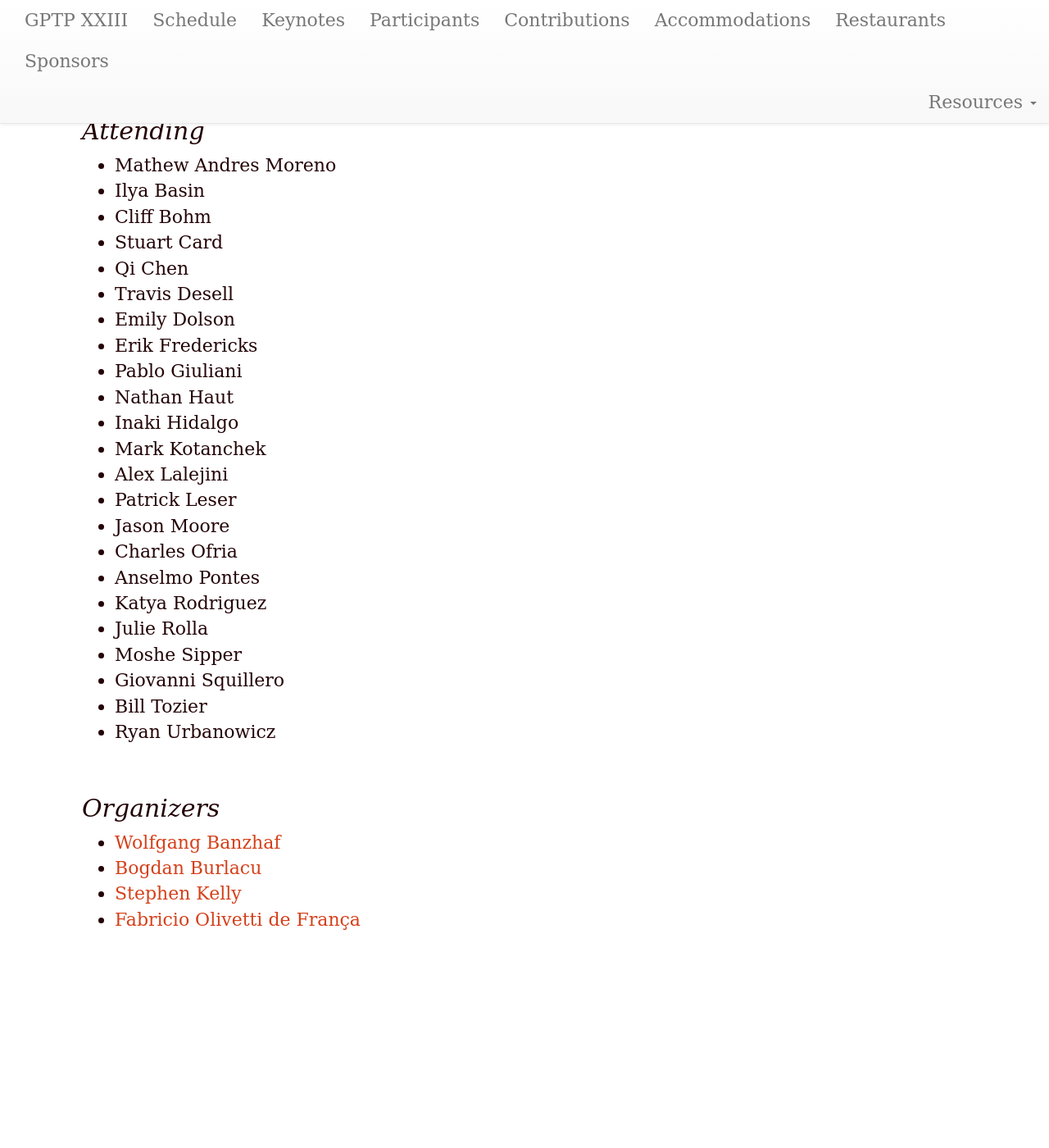
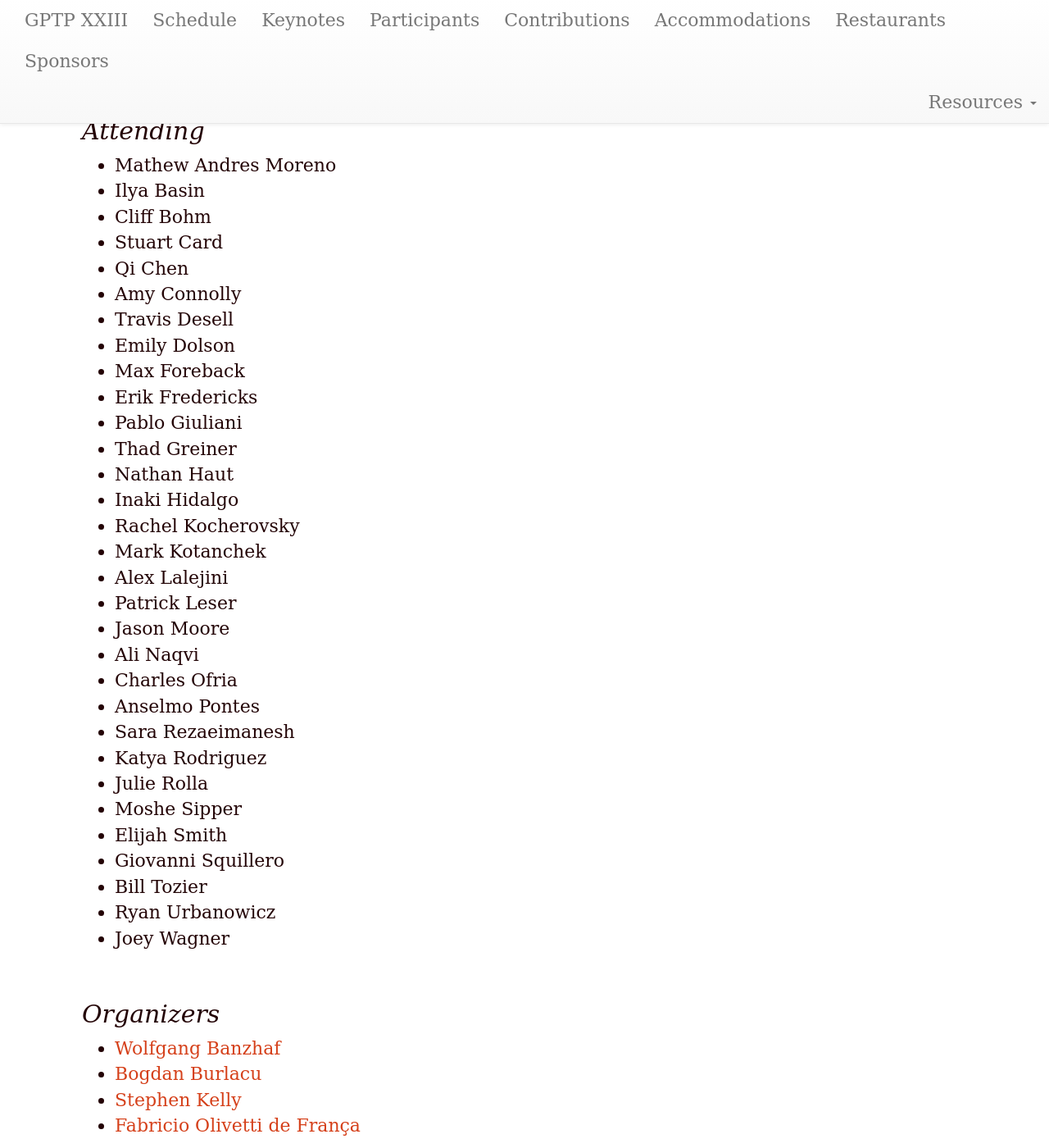
Before and after one commit to GPTP-workshop/gptp-workshop.github.io, a Jekyll site: the page built from attendees.md, in a window 1280 px wide and 1400 px high, scrolled down 386 px. Shown: the whole window at 82% size. Built offline with Jekyll 4.4.1, drawn with Linux system fonts in a browser that asks for light colours; before the commit the page ends 1534 px from its top, so only the background shows below that.

Commit message:
more participants

```diff
--- a/attendees.md
+++ b/attendees.md
@@ -18,24 +18,32 @@ year: 2026
 - Cliff Bohm
 - Stuart Card
 - Qi Chen
+- Amy Connolly
 - Travis Desell
 - Emily Dolson
+- Max Foreback
 - Erik Fredericks
 - Pablo Giuliani
+- Thad Greiner
 - Nathan Haut
 - Inaki Hidalgo
+- Rachel Kocherovsky
 - Mark Kotanchek
 - Alex Lalejini
 - Patrick Leser
 - Jason Moore
+- Ali Naqvi
 - Charles Ofria
 - Anselmo Pontes
+- Sara Rezaeimanesh
 - Katya Rodriguez
 - Julie Rolla
 - Moshe Sipper
+- Elijah Smith
 - Giovanni Squillero
 - Bill Tozier
 - Ryan Urbanowicz
+- Joey Wagner
 
 ## Organizers
 
```
